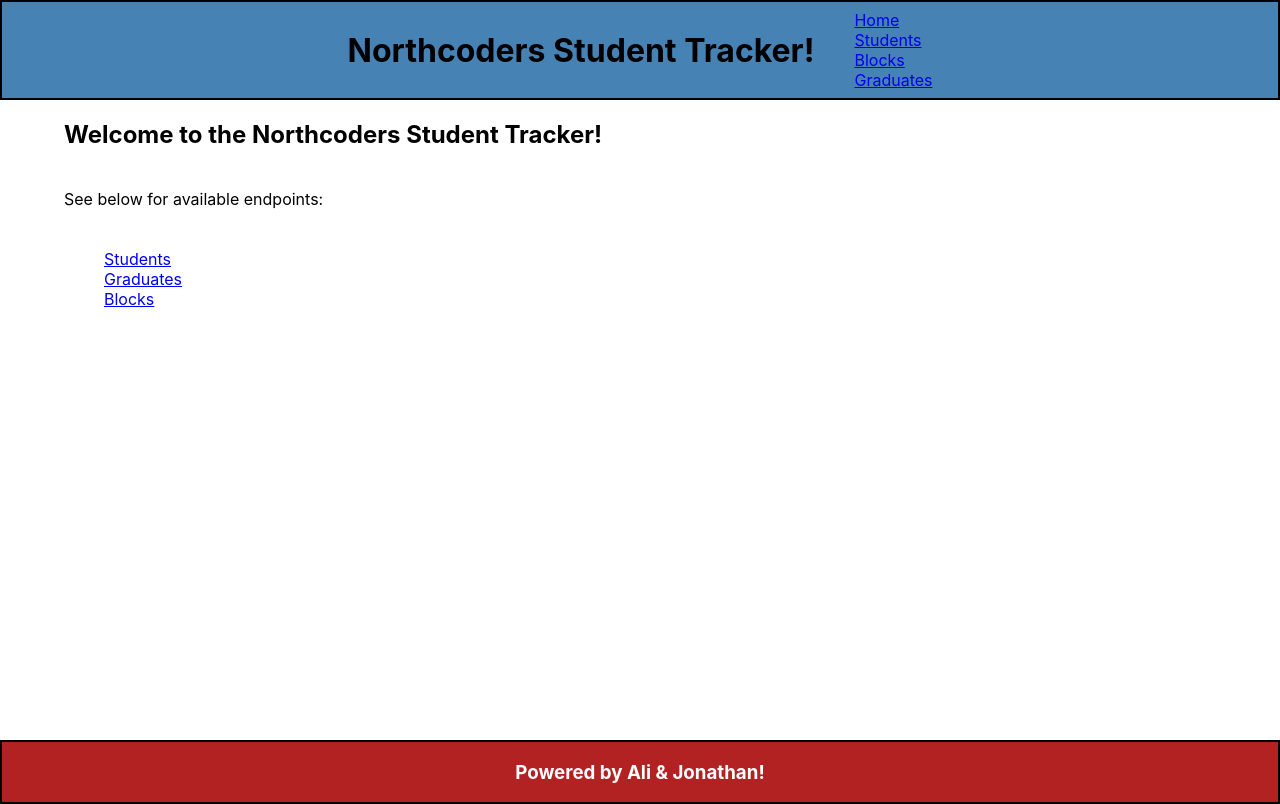
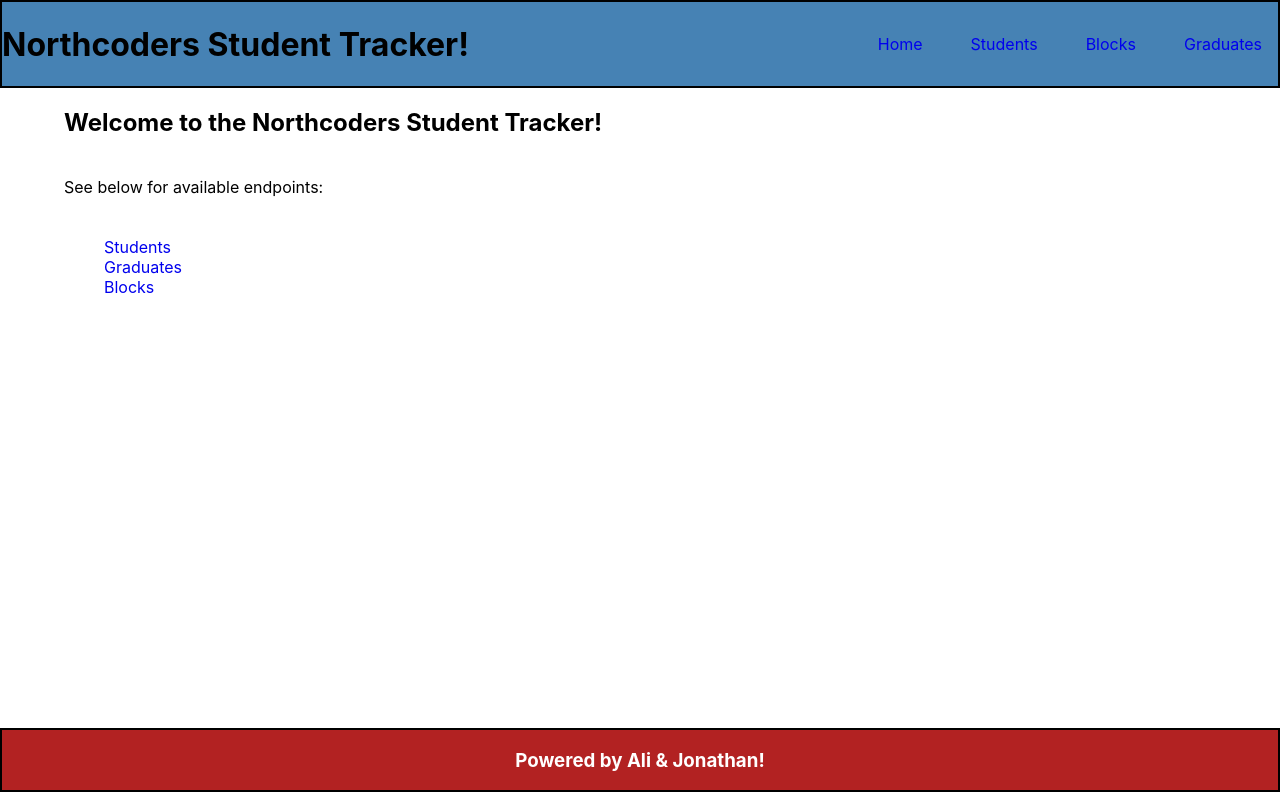
Before and after one commit to alihusnain4190/student-tracker, a React (Create React App) app: page / in a window 1280 px wide. Built offline with nearby package versions, Linux system fonts and the light colour scheme; the HTML template or start-up script is replaced by a standard one.

Commit message:
show student and list of student at one page

```diff
--- a/src/App.css
+++ b/src/App.css
@@ -10,10 +10,26 @@
 .header-container {
   max-height: 12vh;
   display: flex;
-  justify-content: center;
+  justify-content: space-between;
   align-items: center;
   background-color: steelblue;
   border: 2px solid black;
+}
+.container__list{
+  display: flex;
+  justify-content: space-between;
+text-align: center;
+
+}
+.container__list li{
+  padding: 1rem;
+  margin-left: 1rem;
+  color: whitesmoke;
+}
+
+.container__list li:hover{
+  color: white;
+  background-color: blueviolet;
 }
 
 .home-container {
@@ -32,11 +48,23 @@ ul {
   min-height: 80vh;
   height: 100%;
 }
-
-.student-card {
-  margin: 13px;
+a{
+  text-decoration: none;
+}
+table{
+  margin: auto;
+}
+tr.border{
+  outline: thin solid;
+  line-height: 2;
+}
+table td:first-child {
+  border-right: thin solid;
 }
 
+table td:nth-child(2) {
+  border-right: thin solid;
+}
 .student-container {
   margin-left: 5vw;
 }
--- a/src/App.js
+++ b/src/App.js
@@ -8,7 +8,6 @@ import Student from './pages/Student';
 import StudentDisplayer from './pages/StudentDisplayer';
 import Blocks from './pages/Blocks';
 import DefaultRoute from './pages/DefaultRoute';
-import StudentAdd from './components/StudentAdd'
 function App() {
   return (
     <div className="container">
@@ -16,8 +15,7 @@ function App() {
       <Router className="router">
         <Home path="/" />
 
-        <StudentDisplayer path="/students" />
-        <Student path="/students/:student_id" />
+        <StudentDisplayer path="/students/*" />
         <StudentDisplayer
           path="/graduates"
           query={'graduated'}
--- a/src/components/Header.jsx
+++ b/src/components/Header.jsx
@@ -5,7 +5,7 @@ const Header = () => {
   return (
     <div className="header-container">
       <h1>Northcoders Student Tracker!</h1>
-      <ul>
+      <ul className="container__list">
         <li>
           <Link to="/">Home</Link>
         </li>
--- a/src/components/StudentList.jsx
+++ b/src/components/StudentList.jsx
@@ -9,19 +9,40 @@ const StudentList = (props) => {
     <div>
     <StudentAdd></StudentAdd>
       <h4>Total Student: {props.studentTotal}</h4>
-      <ul>
+      <table>
+          <thead>
+            <tr>
+            <th>
+              Student ID</th>
+
+              <th>
+              Student Name</th>
+
+              <th>
+              Starting cohort</th>
+            </tr>
+          </thead>
+
+          <tbody>
         {props.listArray.map((student) => {
           return (
-            <li key={student._id} className="student-card">
-              <Link to={`/students/${student._id}`}>{student.name}</Link>
-              <br />
-              Student ID: {student._id}
-              <br />
-              Starting cohort: {student.startingCohort}
-            </li>
+            <tr className="border"  key={student._id} >
+              <td>{student._id}</td>
+              <td><Link to={`/students/${student._id}`}>{student.name}</Link></td>
+              <td>{student.startingCohort}</td>
+            </tr>
+            // <li key={student._id} className="student-card">
+            //   <Link to={`/students/${student._id}`}>{student.name}</Link>
+            //   <br />
+            //   Student ID: {student._id}
+            //   <br />
+            //   Starting cohort: {student.startingCohort}
+            // </li>
           );
         })}
-      </ul>
+          </tbody>
+
+      </table>
       <Router>
       {/* <StudentsInBlock path="/:block_name/students" /> */}
       <Student path="/:student_id" />
--- a/src/pages/Student.jsx
+++ b/src/pages/Student.jsx
@@ -48,7 +48,6 @@ class Student extends React.Component {
     }
 }
   render() {
-    console.log(this.props);
     return this.state.isLoading ? (
       <p>Page is currently loading...</p>
     ) : (
--- a/src/pages/StudentDisplayer.jsx
+++ b/src/pages/StudentDisplayer.jsx
@@ -1,7 +1,8 @@
 import React from 'react';
 import axios from 'axios';
 import StudentList from '../components/StudentList';
-
+import { Router } from '@reach/router';
+import Student from './Student'
 class StudentDisplayer extends React.Component {
   state = {
     students: [],
@@ -98,7 +99,11 @@ class StudentDisplayer extends React.Component {
         <StudentList
           listArray={this.state.students}
           studentTotal={this.state.totalNumberStudent}
-        />
+          />
+          <Router>
+
+        <Student path="/:student_id" />
+          </Router>
       </div>
     );
   }
```
